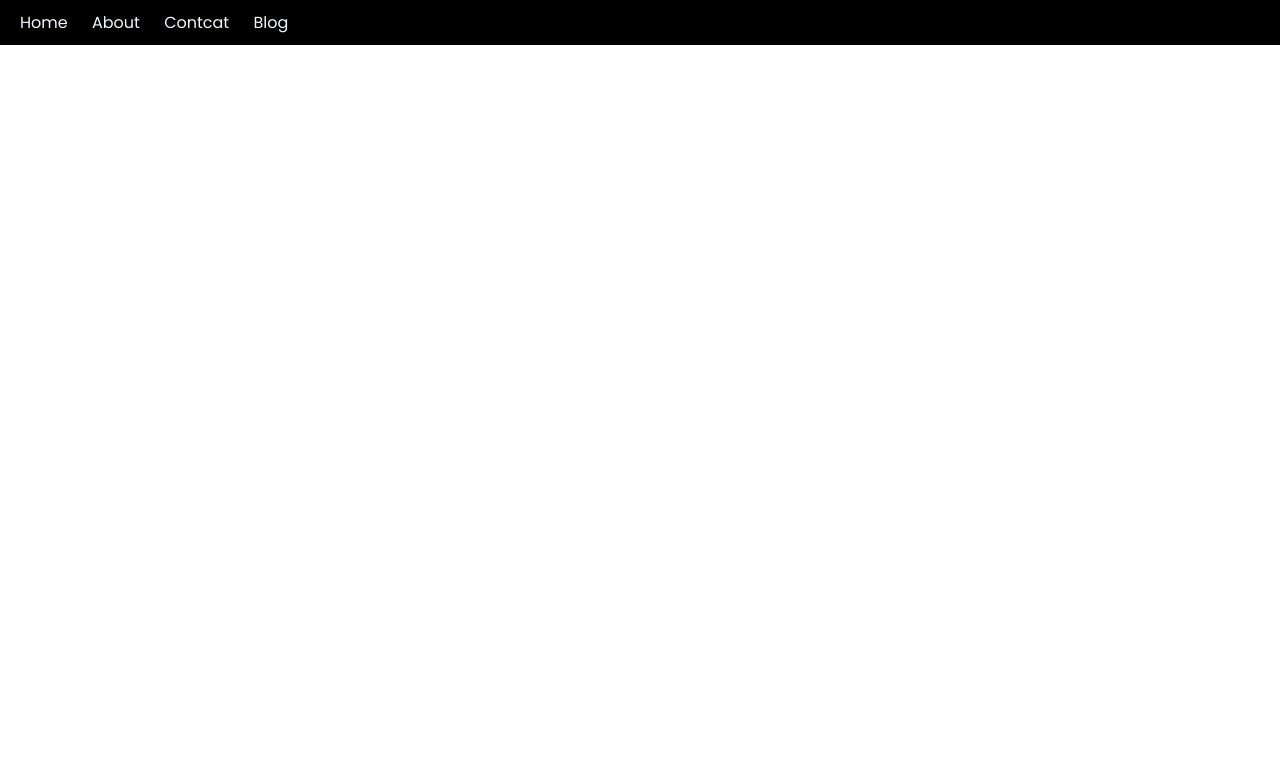
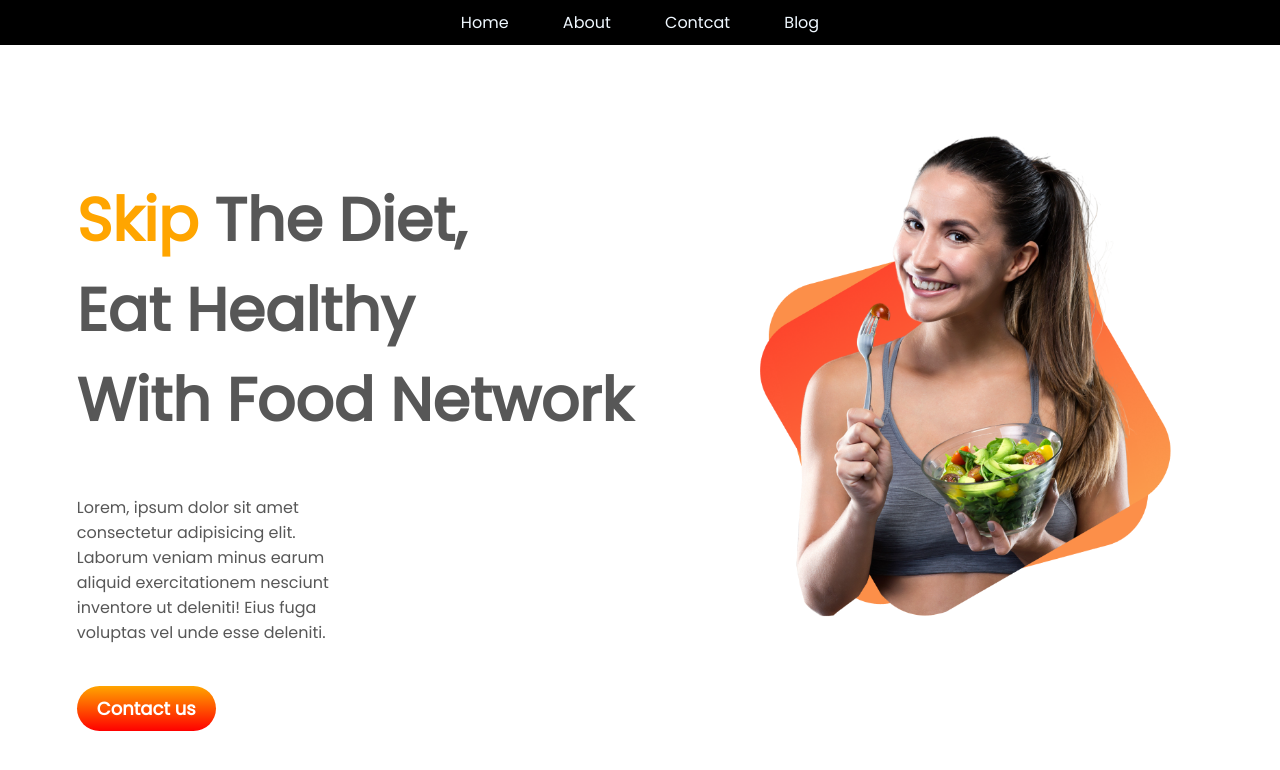
Before and after one commit to naimweb86/Food-network, a plain HTML site: page index.html in a window 1280 px wide. Drawn offline with Linux system fonts and the light colour scheme.

Commit message:
section one done

```diff
--- a/index.html
+++ b/index.html
@@ -2,6 +2,8 @@
 <html lang="en">
 
 <head>
+
+<body>
     <meta charset="UTF-8">
     <meta http-equiv="X-UA-Compatible" content="IE=edge">
     <meta name="viewport" content="width=device-width, initial-scale=1.0">
@@ -21,7 +23,22 @@
     </ul>
     <!--nav-ber end-->
 
-<body>
+    <!--top section-->
+
+    <section id="top-sec" class="section1">
+        <div class="collam1">
+            <h1 class="header"> <span class="span1">Skip</span> The Diet,<br> Eat Healthy <br>With Food Network </h1>
+            <p> Lorem, ipsum dolor sit amet consectetur adipisicing elit. Laborum veniam minus earum aliquid
+                exercitationem
+                nesciunt inventore ut deleniti! Eius fuga voluptas vel unde esse deleniti.</p>
+            <a href="#" class="button">Contact us</a>
+        </div>
+        <div class="collam2">
+            <img src="asstest/female/Group 8425.png" alt="">
+        </div>
+    </section>
+
+
 
 </body>
 
--- a/style.css
+++ b/style.css
@@ -1,6 +1,7 @@
 body{
     font-family: 'Poppins', sans-serif;
-    margin: 0px
+    margin: 0px;
+    background-color: #ffff;
 
 
 }
@@ -8,13 +9,15 @@ body{
     background-color: black;
     padding: 10px;
     margin-top: 0px;
+    text-align:center;
 
 
 }
 li{
     display: inline;
     color: white;
-    margin: 10px;
+    margin: 10px 15px;
+
 
 
 
@@ -22,12 +25,60 @@ li{
 li a{
     text-decoration: none;
     color: aliceblue;
+    padding: 10px;
+
+
 
 }
-li:hover{
+li a:hover{
     background-color: orange;
     padding: 10px;
+}
+
+.section1{
+    margin: auto;
+    display: flex;
+    padding: 5% 6%;
+
+
+
 
 }
+.collam1{
+    width: 50%;
 
 }
+.collam2{
+    width: 50%;
+}
+.header{
+    font-size: 60px;
+    color: #575757;;
+    font-weight: 700;
+}
+.span1{
+    color: orange;
+
+}
+p{
+    size: 18px;
+    color: #575757;
+    font-weight: 400;
+    margin-bottom: 50px;
+    width: 50%;
+}
+.collam2 img{
+    width: 80%;
+    margin-left: 100px;
+
+}
+.button{
+    text-decoration: none;
+    background-image: linear-gradient( orange,red);
+    color: white;
+    font-size: 18px;
+    font-weight: 700;
+    padding: 10px 20px;
+    border-radius: 50px;
+
+}
```
Lines whose indentation alone changed are shown as unchanged.
